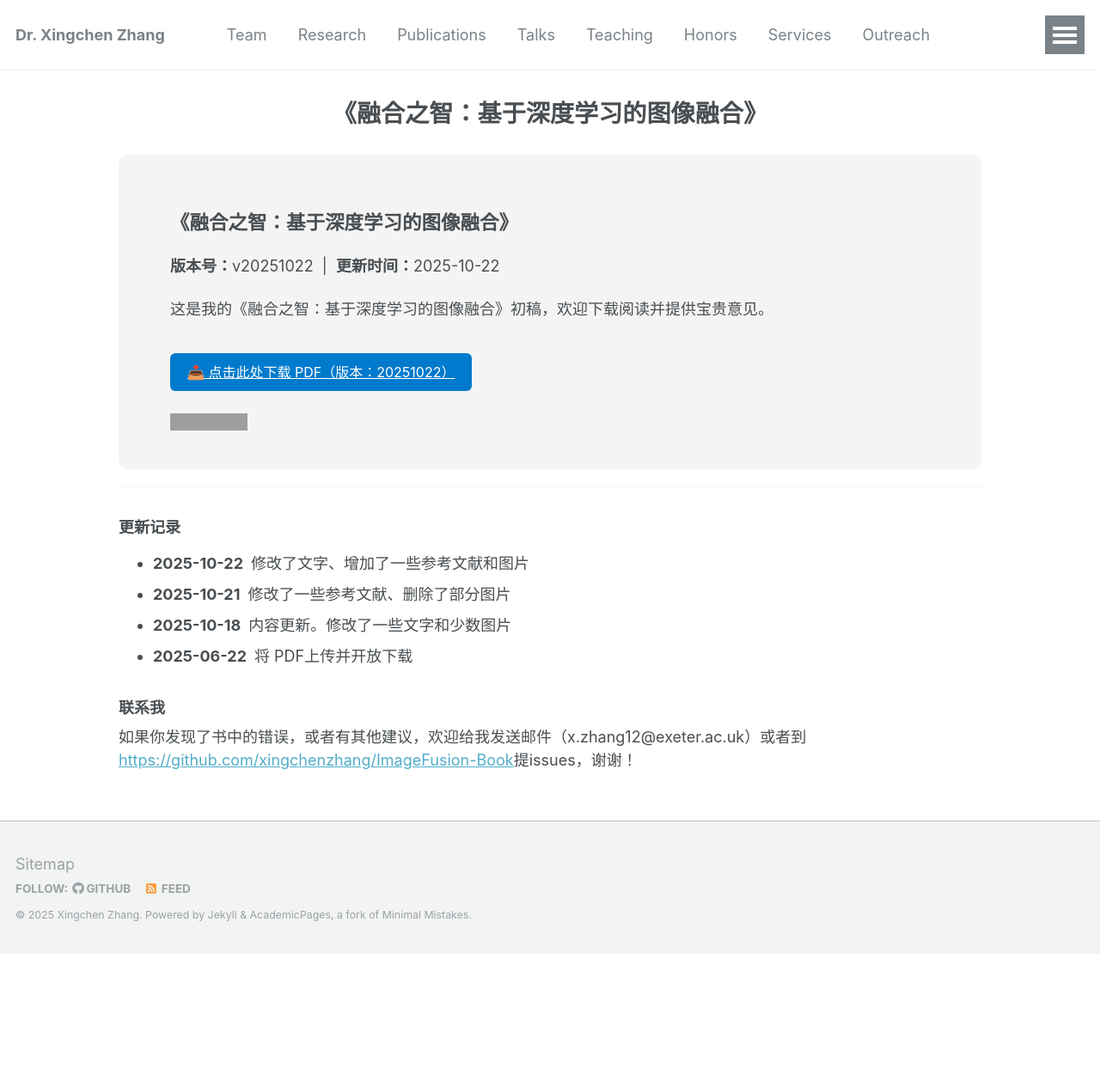
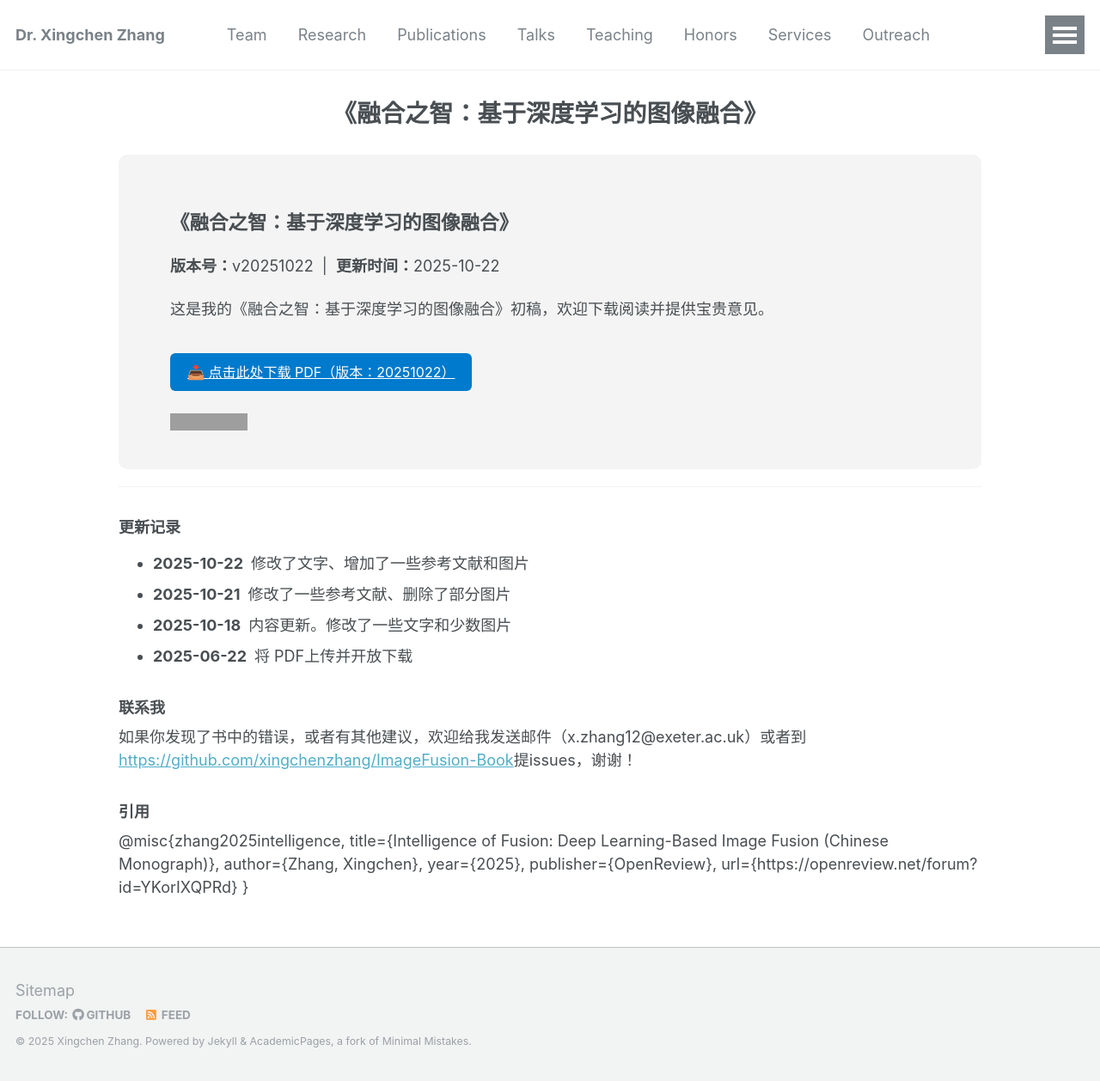
Before and after one commit to xingchenzhang/xingchenzhang.github.io, a Jekyll site: the page built from other_pages/imagefusionbook.md, in a window 1280 px wide. Shown: the whole page at 86% size. Built offline with Jekyll 4.4.1, drawn with Linux system fonts in a browser that asks for light colours; before the commit the page ends 1110 px from its top, so only the background shows below that; grey boxes are pictures that could not be loaded.

Commit message:
update citation format

```diff
--- a/other_pages/imagefusionbook.md
+++ b/other_pages/imagefusionbook.md
@@ -72,3 +72,12 @@ full-width: true
 
 ### 联系我
 如果你发现了书中的错误，或者有其他建议，欢迎给我发送邮件（x.zhang12@exeter.ac.uk）或者到[https://github.com/xingchenzhang/ImageFusion-Book](https://github.com/xingchenzhang/ImageFusion-Book)提issues，谢谢！
+
+### 引用
+@misc{zhang2025intelligence,
+  title={Intelligence of Fusion: Deep Learning-Based Image Fusion (Chinese Monograph)},
+  author={Zhang, Xingchen},
+  year={2025},
+  publisher={OpenReview},
+  url={https://openreview.net/forum?id=YKorIXQPRd}
+}
```
